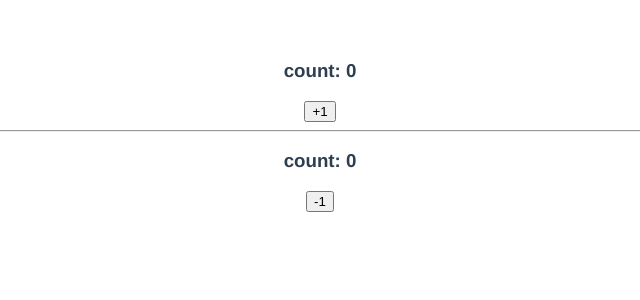
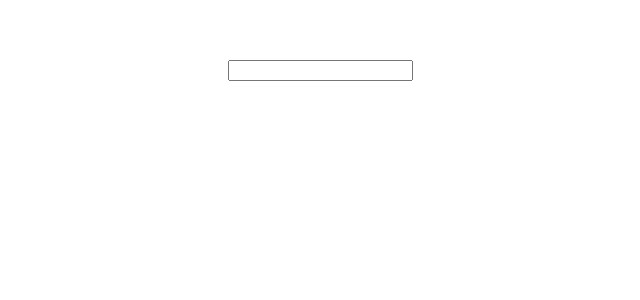
Before and after one commit to yuQ-7148/study_vue3.0, a Vue app: page / in a window 1280 px wide. Shown: the top 300 px of the page, without its empty margins (320-960 px from the left). Built offline with nearby package versions, Linux system fonts and the light colour scheme.

Commit message:
使用watch侦听器判断用户名是否可用

```diff
--- a/package.json
+++ b/package.json
@@ -6,6 +6,7 @@
     "build": "vite build"
   },
   "dependencies": {
+    "axios": "^1.3.4",
     "vue": "^3.0.4"
   },
   "devDependencies": {
--- /dev/null
+++ b/src/components/09.watch/App.vue
@@ -0,0 +1,17 @@
+<template>
+    <div>
+       <my-watch></my-watch>
+    </div>
+</template>
+
+<script>
+import MyWatch from './MyWatch.vue'
+export default {
+    name: 'MyApp',
+    components: {
+        MyWatch
+    }
+}
+</script>
+
+<style scoped></style>
--- /dev/null
+++ b/src/components/09.watch/MyWatch.vue
@@ -0,0 +1,27 @@
+<template>
+    <div>
+        <input type="text" v-model.trim="username">
+    </div>
+</template>
+
+<script>
+import axios from 'axios'
+
+export default {
+    name: 'MyWatch',
+    data() {
+        return {
+            username: ''
+        }
+    },
+    watch: {
+        async username(newVal, oldVal) {
+            console.log(newVal, oldVal)
+            const { data: res } = await axios.get('https://www.escook.cn./api/finduser/' + newVal)
+            console.log(res)
+        }
+    }
+}
+</script>
+
+<style scoped></style>
--- a/src/main.js
+++ b/src/main.js
@@ -3,7 +3,8 @@ import { createApp } from 'vue'
 // import App from './components/05.class&style/App.vue'
 // import App from './components/06.Count/App.vue'
 // import App from './components/07.customEvent/App.vue'
-import App from './components/08.v-model/App.vue'
+// import App from './components/08.v-model/App.vue'
+import App from './components/09.watch/App.vue'
 import './index.css'
 
 import Swiper from './components/01.globalReg/Swiper.vue'
```
Also changed, not shown: 1 other file (tests, documents, lock files or other folders).
